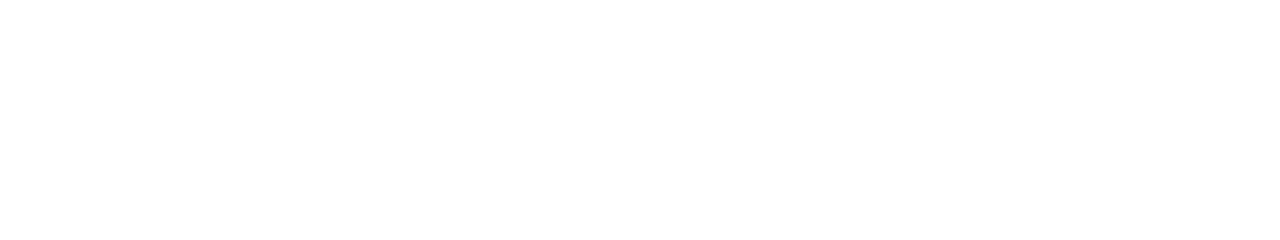
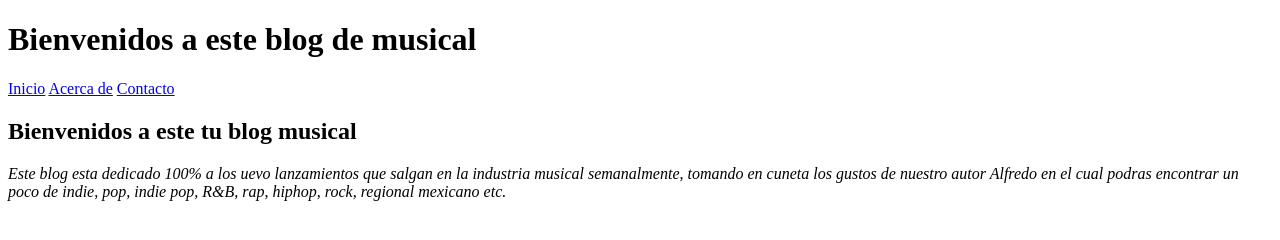
Before and after one commit to agealfredo/repo-final-HTML, a plain HTML site: page index.html in a window 1280 px wide. Drawn offline with Linux system fonts and the light colour scheme.

Commit message:
Feat: se agrega nav y un main de nuestro index

```diff
--- a/index.html
+++ b/index.html
@@ -6,6 +6,19 @@
     <title>Blog musical</title>
 </head>
 <body>
-
+    <header>
+        <h1>Bienvenidos a este blog de musical</h1>
+        <nav>
+            <a href="#">Inicio</a>
+            <a href="#">Acerca de</a>
+            <a href="#">Contacto</a>
+        </nav>
+    </header>
+    <main id="Inicio">
+        <section>
+            <h2>Bienvenidos a este tu blog musical</h2>
+            <p><em>Este blog esta dedicado 100% a los uevo lanzamientos que salgan en la industria musical semanalmente, tomando en cuneta los gustos de nuestro autor Alfredo en el cual podras encontrar un poco de indie, pop, indie pop, R&B, rap, hiphop, rock, regional mexicano etc.</em></p>
+        </section>
+    </main>
 </body>
 </html>
```
